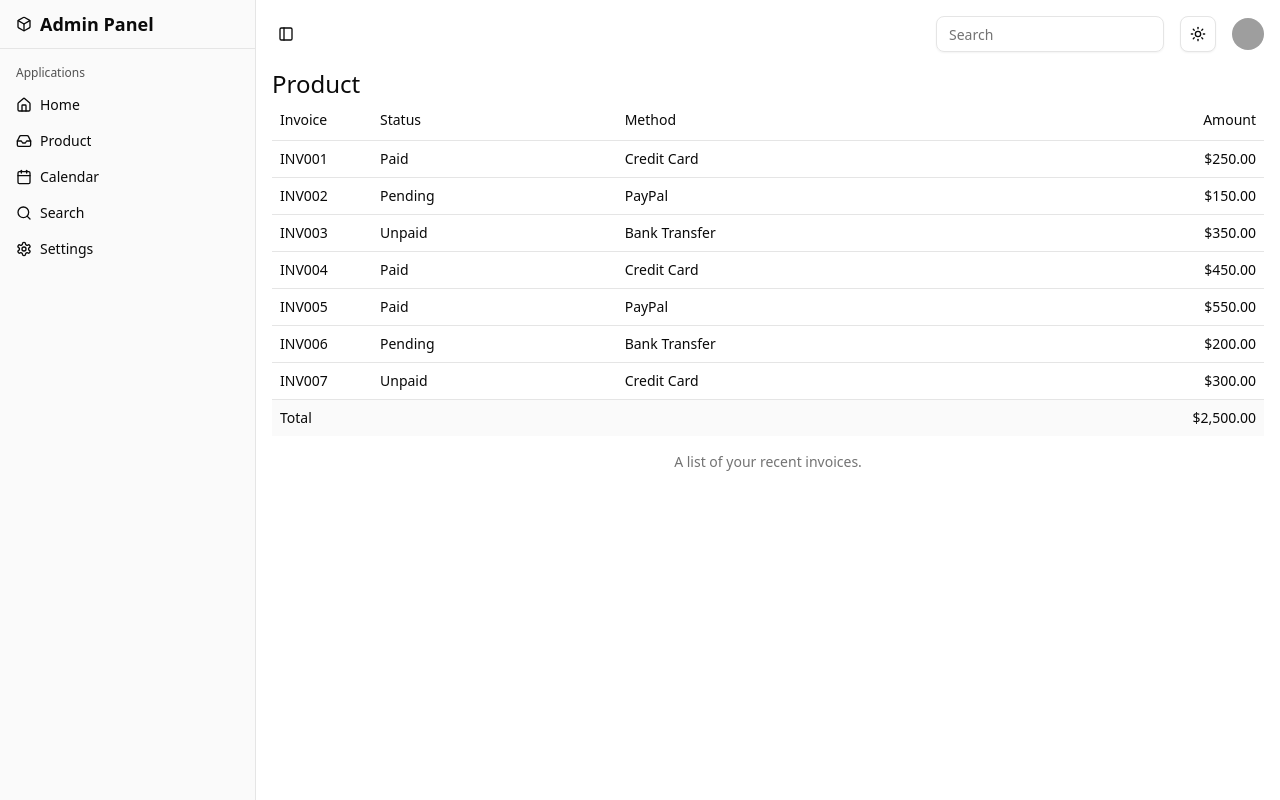
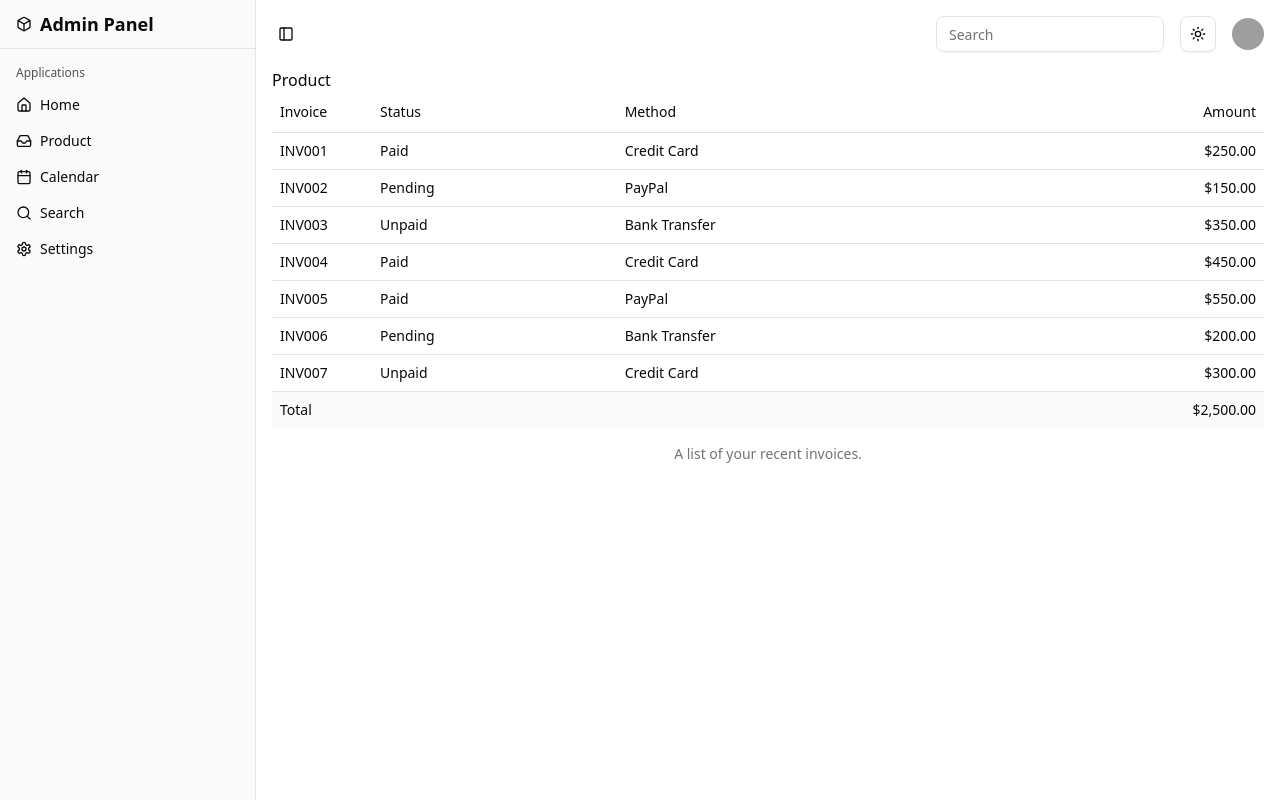
Before and after one commit to PiwPhongsathon/Dashboard, a Next.js app: page /product in a window 1280 px wide. Built offline with nearby package versions, Linux system fonts and the light colour scheme; grey boxes are pictures that could not be loaded.

Commit message:
แก้ชื่อ product

```diff
--- a/src/app/product/page.jsx
+++ b/src/app/product/page.jsx
@@ -56,10 +56,12 @@ const invoices = [
 
 const page = () => {
   return (
+    <div>
+      <h1>Product</h1>
       <Table>
         <TableCaption>A list of your recent invoices.</TableCaption>
         <TableHeader>
-      <h1 className="text-2xl">Product</h1>
+
           <TableRow>
             <TableHead className="w-[100px]">Invoice</TableHead>
             <TableHead>Status</TableHead>
@@ -84,6 +86,7 @@ const page = () => {
           </TableRow>
         </TableFooter>
       </Table>
+    </div>
   );
 };
 
```
Lines whose indentation alone changed are shown as unchanged.
